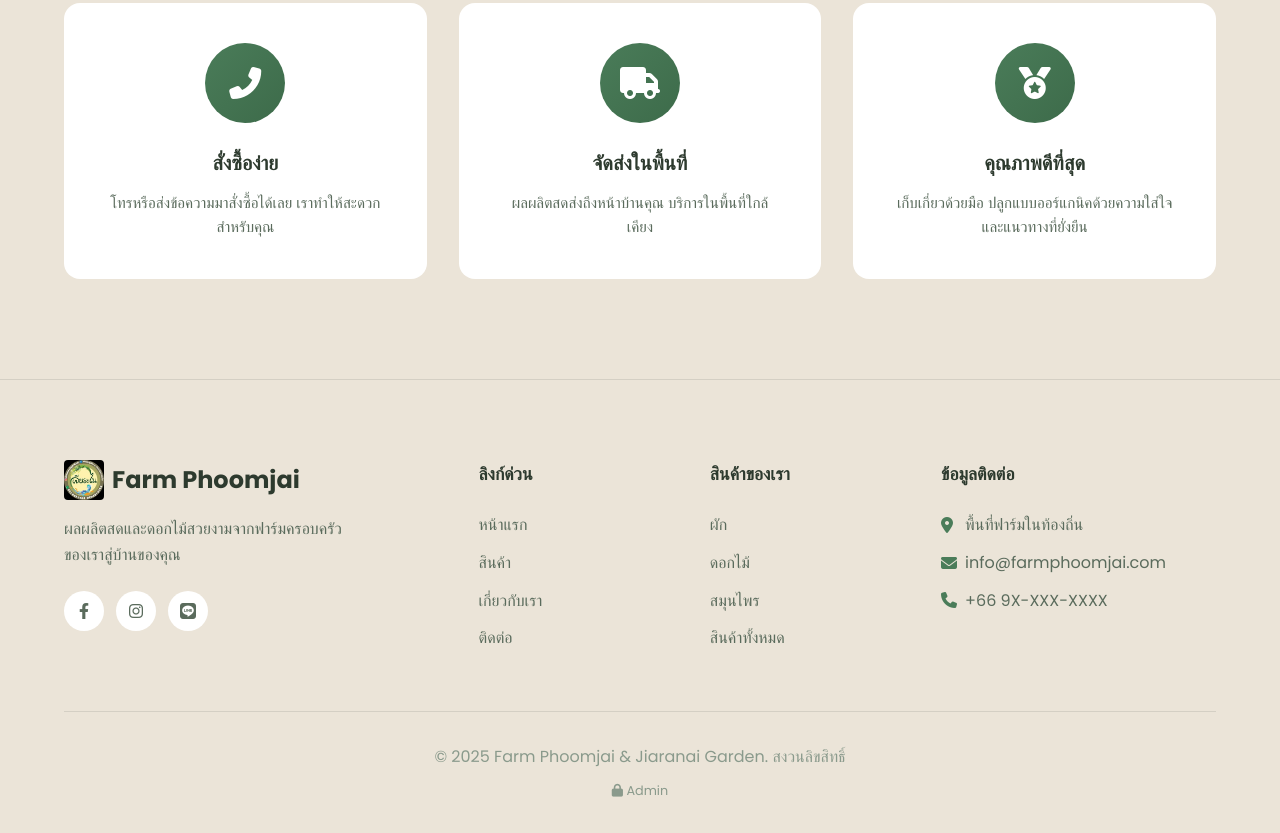
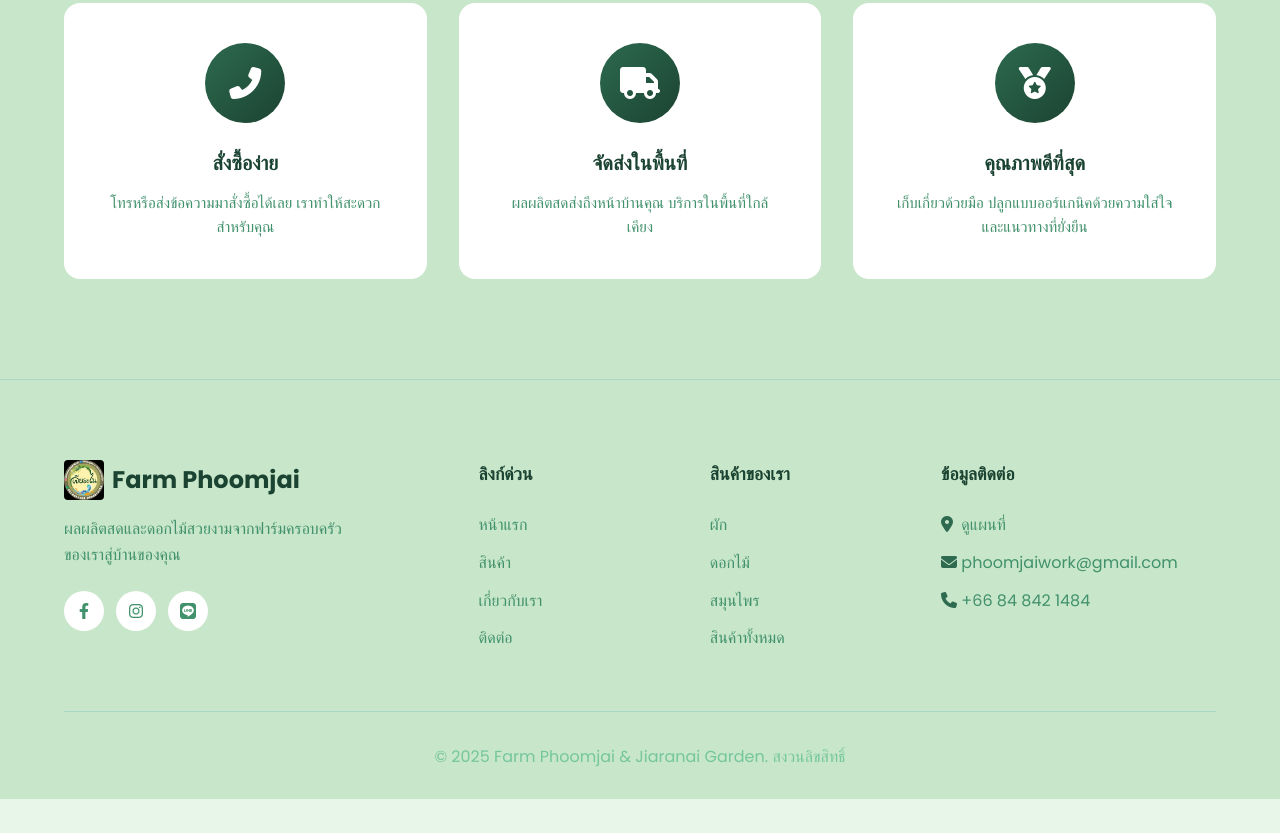
Before and after one commit to radartmj08/farm-website, a website: page index.html in a window 1280 px wide. Shown: the part 2382-3215 px from the top of the page. After the commit the page ends 3181 px from the top, so only its background shows below. Drawn offline with Linux system fonts and the light colour scheme.

Commit message:
Update contact info, add green theme, add image upload in product list, remove admin button

```diff
--- a/css/style.css
+++ b/css/style.css
@@ -4,31 +4,31 @@
    ======================================== */
 
 :root {
-  --primary: #4a7c59;
-  --primary-dark: #3d6b4a;
-  --primary-light: #7cb890;
-  --secondary: #c9a959;
-  --bg-dark: #f5f0e8;
-  --bg-darker: #ebe4d8;
+  --primary: #2d6a4f;
+  --primary-dark: #1b4332;
+  --primary-light: #52b788;
+  --secondary: #95d5b2;
+  --bg-dark: #e8f5e9;
+  --bg-darker: #c8e6c9;
   --bg-card: #ffffff;
-  --bg-card-hover: #faf7f2;
-  --text-primary: #2d3a2e;
-  --text-secondary: #5a6b5c;
-  --text-muted: #8a9a8c;
-  --border: #d4cfc4;
-  --shadow: 0 25px 50px -12px rgba(74, 124, 89, 0.15);
+  --bg-card-hover: #f1f8e9;
+  --text-primary: #1b4332;
+  --text-secondary: #40916c;
+  --text-muted: #74c69d;
+  --border: #a7d7c5;
+  --shadow: 0 25px 50px -12px rgba(45, 106, 79, 0.2);
   --radius: 16px;
   --radius-sm: 8px;
   --transition: all 0.3s ease;
 
-  /* Additional Earth Tone Colors */
-  --cream: #f9f6f0;
-  --cream-dark: #efe9dc;
-  --sage: #9caf88;
-  --olive: #6b7f5c;
-  --terracotta: #c4785a;
-  --sand: #d4c4a8;
-  --brown: #8b7355;
+  /* Additional Green Tone Colors */
+  --cream: #f0fff4;
+  --cream-dark: #d8f3dc;
+  --sage: #74c69d;
+  --olive: #52b788;
+  --terracotta: #40916c;
+  --sand: #b7e4c7;
+  --brown: #2d6a4f;
 }
 
 * {
@@ -1523,13 +1523,41 @@ img {
   letter-spacing: 0.5px;
 }
 
+.product-thumb-container {
+  position: relative;
+  display: inline-block;
+}
+
 .product-thumb {
   width: 50px;
   height: 50px;
   object-fit: contain;
-  background: rgba(74, 124, 89, 0.1);
+  background: rgba(45, 106, 79, 0.1);
   border-radius: 8px;
   padding: 5px;
+}
+
+.thumb-upload-btn {
+  position: absolute;
+  bottom: -5px;
+  right: -5px;
+  width: 24px;
+  height: 24px;
+  background: var(--primary);
+  color: white;
+  border-radius: 50%;
+  display: flex;
+  align-items: center;
+  justify-content: center;
+  cursor: pointer;
+  font-size: 0.7rem;
+  transition: var(--transition);
+  box-shadow: 0 2px 6px rgba(0, 0, 0, 0.2);
+}
+
+.thumb-upload-btn:hover {
+  background: var(--primary-dark);
+  transform: scale(1.1);
 }
 
 .category-badge {
--- a/index.html
+++ b/index.html
@@ -215,14 +215,13 @@
         </div>
         <div class="footer-contact">
           <h4 data-i18n="contactInfo">ข้อมูลติดต่อ</h4>
-          <p><i class="fas fa-map-marker-alt"></i> <span data-i18n="localFarmArea">พื้นที่ฟาร์มในท้องถิ่น</span></p>
-          <p><i class="fas fa-envelope"></i> info@farmphoomjai.com</p>
-          <p><i class="fas fa-phone"></i> +66 9X-XXX-XXXX</p>
+          <p><a href="https://maps.app.goo.gl/Fn5mVYhf3SoAnxBt5" target="_blank" style="color: inherit;"><i class="fas fa-map-marker-alt"></i> <span data-i18n="localFarmArea">ดูแผนที่</span></a></p>
+          <p><a href="mailto:phoomjaiwork@gmail.com" style="color: inherit;"><i class="fas fa-envelope"></i> phoomjaiwork@gmail.com</a></p>
+          <p><a href="tel:+66848421484" style="color: inherit;"><i class="fas fa-phone"></i> +66 84 842 1484</a></p>
         </div>
       </div>
       <div class="footer-bottom">
         <p>&copy; <span id="year"></span> Farm Phoomjai & Jiaranai Garden. <span data-i18n="allRightsReserved">สงวนลิขสิทธิ์</span></p>
-        <p style="margin-top: 0.5rem;"><a href="admin.html" style="color: var(--text-muted); font-size: 0.8rem;"><i class="fas fa-lock"></i> Admin</a></p>
       </div>
     </div>
   </footer>
@@ -278,7 +277,7 @@
         contact: 'ติดต่อ',
         allProducts: 'สินค้าทั้งหมด',
         contactInfo: 'ข้อมูลติดต่อ',
-        localFarmArea: 'พื้นที่ฟาร์มในท้องถิ่น',
+        localFarmArea: 'ดูแผนที่',
         allRightsReserved: 'สงวนลิขสิทธิ์'
       },
       en: {
@@ -327,7 +326,7 @@
         contact: 'Contact',
         allProducts: 'All Products',
         contactInfo: 'Contact Info',
-        localFarmArea: 'Local Farm Area',
+        localFarmArea: 'View Map',
         allRightsReserved: 'All rights reserved'
       }
     };
```
Also changed, not shown: admin-dashboard.html (+28 -1 lines), product.html (+5 -6 lines).
